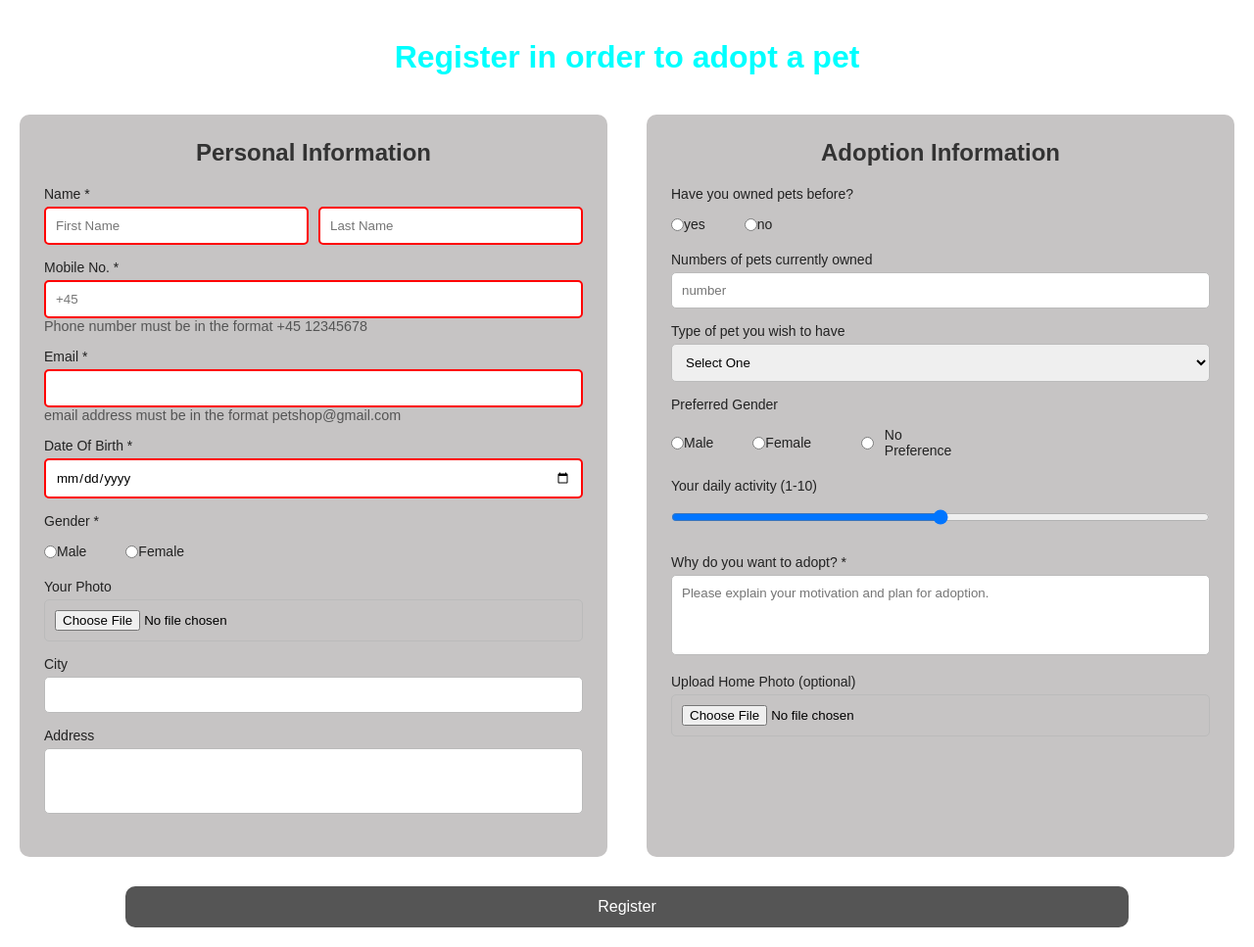
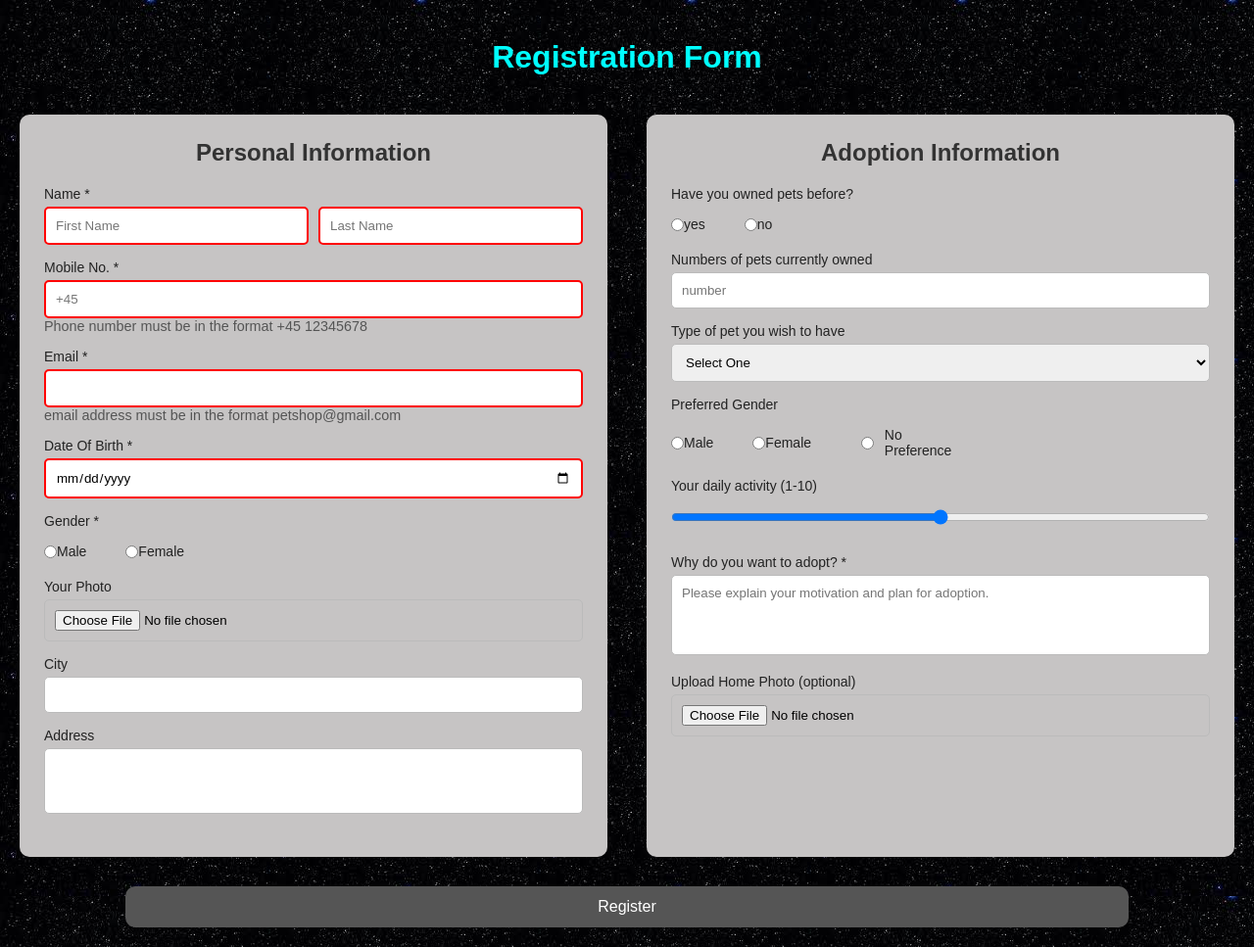
Before and after one commit to AbdullahiIbra/Web_assignament2, a plain HTML site: page index.html in a window 1280 px wide. Shown: the whole page at 98% size. Drawn offline with Linux system fonts and the light colour scheme.

Commit message:
finalfinal

```diff
--- a/index.html
+++ b/index.html
@@ -8,7 +8,7 @@
 </head>
 <body>
     <form action="/pages/done.html">
-        <h1>Register in order to adopt a pet</h1>
+        <h1>Registration Form</h1>
 
         <div class="container1">
             <h2>Personal Information</h2>
--- a/styles/Style.css
+++ b/styles/Style.css
@@ -7,7 +7,7 @@
 
 body {
     display: grid;
-    background-image: url("images/galaxy.png");
+    background-image: url("../images/galaxy.png");
 }
 
 form {
```
